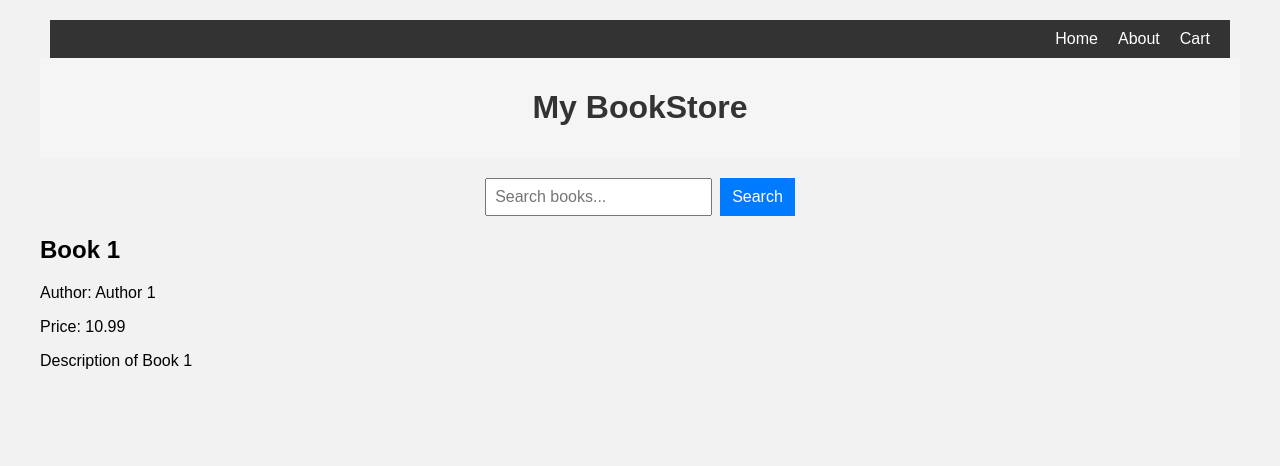
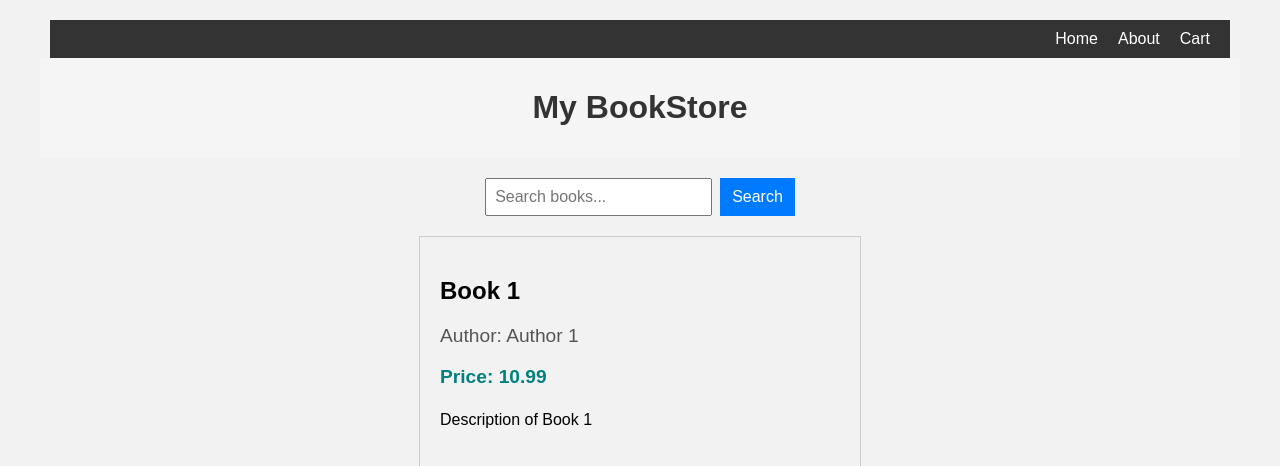
Before and after one commit to vitaliilatka/bookstore-react, a React (Create React App) app: page /books/1 in a window 1280 px wide. Shown: the top 466 px of the page. Built offline with nearby package versions, Linux system fonts and the light colour scheme.

Commit message:
adding styles BookDetails

```diff
--- a/src/components/BookCartCheckOut.js
+++ b/src/components/BookCartCheckOut.js
@@ -3,7 +3,7 @@ import React from "react";
 const BookCartCheckOut = () => {
     const cartItems = [
         { id: 1, title: 'Book 1', author: 'Author 1', price: 10.99 },
-        { id: 1, title: 'Book 1', author: 'Author 1', price: 10.99 },
+        { id: 2, title: 'Book 2', author: 'Author 2', price: 12.99 },
     ];
 
     //Calculate summ in cart
--- a/src/components/BookDetails.js
+++ b/src/components/BookDetails.js
@@ -1,5 +1,6 @@
 import React from 'react';
 import { useParams } from 'react-router-dom';
+import styles from '../styles/BookDetails.module.css';
 
 const booksData = [
     { id: 1, title: 'Book 1', author: 'Author 1', price: 10.99, description: 'Description of Book 1' },
@@ -11,15 +12,15 @@ const BookDetails = () => {
     const book = booksData.find((book) => book.id === parseInt(id)); //Find a book by ID
 
     if (!book) {
-        return <div>Book not found</div>;
+        return <div className={styles.notFoundMessage}>Book not found</div>;
     }
 
     return (
-        <div>
-            <h2>{book.title}</h2>
-            <p>Author: {book.author}</p>
-            <p>Price: {book.price}</p>
-            <p>{book.description}</p>
+        <div className={styles.bookDetailsContainer}>
+            <h2 className={styles.bookTitle}>{book.title}</h2>
+            <p className={styles.bookAuthor}>Author: {book.author}</p>
+            <p className={styles.bookPrice}>Price: {book.price}</p>
+            <p className={styles.bookDescription}>{book.description}</p>
         </div>
     );
 };
--- /dev/null
+++ b/src/styles/BookDetails.module.css
@@ -0,0 +1,33 @@
+.bookDetailsContainer {
+    border: 1px solid #ccc;
+    padding: 20px;
+    max-width: 400px;
+    margin: 0 auto;
+}
+
+.bookTitle {
+    font-size: 1.5rem;
+    font-weight: bold;
+}
+
+.bookAuthor {
+    font-size: 1.2rem;
+    color: #555;
+}
+
+.bookPrice {
+    font-size: 1.2rem;
+    font-weight: bold;
+    color: #008080;
+}
+
+.bookDescription {
+    font-size: 1rem;
+    line-height: 1.6;
+    margin-top: 10px;
+}
+
+.notFoundMessage {
+    font-size: 1.2rem;
+    color: #f00;
+}
```
Also changed, not shown: src/styles/BookCartCheckOut.module.css (added).
